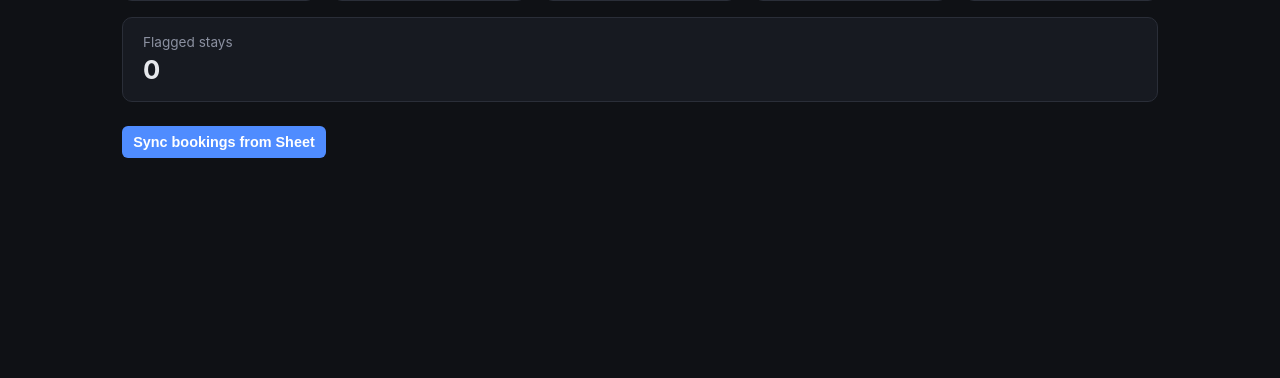
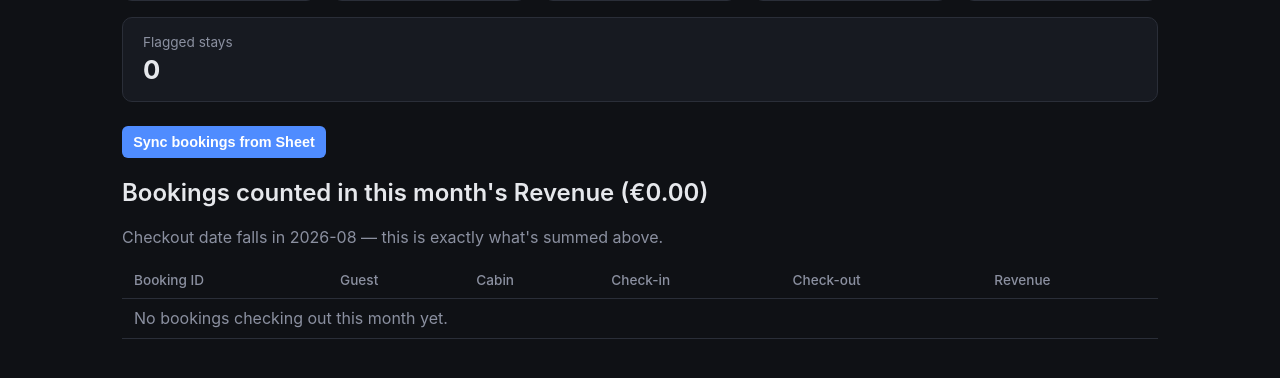
Before and after one commit to bernardocatalaof-star/sollo, a FastAPI app: page / in a window 1280 px wide. Shown: the part 311-689 px from the top of the page. Run offline with FastAPI, Linux system fonts and the light colour scheme.

Commit message:
Show the exact bookings counted toward this month's Revenue on the dashboard
Adds a table under the summary cards listing every booking whose checkout
falls in the current month, with its Sheet reference (booking ID), guest,
cabin, dates, and revenue -- so the total can be cross-checked line by
line against the source Sheet.

```diff
--- a/app/analytics.py
+++ b/app/analytics.py
@@ -13,7 +13,7 @@ import calendar
 from dataclasses import dataclass, field
 from datetime import date
 
-from sqlalchemy.orm import Session
+from sqlalchemy.orm import Session, joinedload
 
 from app.fees import calculate_booking_fees
 from app.models import Booking, Cabin, Expense
@@ -30,6 +30,7 @@ def bookings_closing_in_month(db: Session, year: int, month: int) -> list[Bookin
     start, end = _month_bounds(year, month)
     return (
         db.query(Booking)
+        .options(joinedload(Booking.cabin))
         .filter(Booking.check_out >= start, Booking.check_out <= end)
         .order_by(Booking.check_out)
         .all()
--- a/app/main.py
+++ b/app/main.py
@@ -5,7 +5,7 @@ from fastapi.staticfiles import StaticFiles
 from fastapi.templating import Jinja2Templates
 from sqlalchemy.orm import Session
 
-from app.analytics import financial_summary, landowner_statement
+from app.analytics import bookings_closing_in_month, financial_summary, landowner_statement
 from app.config import settings
 from app.database import Base, SessionLocal, engine
 from app.routers import auth, bookings, expenses, monthly
@@ -30,6 +30,7 @@ def dashboard(request: Request):
         today = date.today()
         statement = landowner_statement(db, today.year, today.month)
         summary = financial_summary(db, today.year, today.month)
+        revenue_bookings = bookings_closing_in_month(db, today.year, today.month)
         needs_google_connect = settings.sheets_source_mode == "oauth_user" and not oauth_is_connected(db)
     finally:
         db.close()
@@ -41,6 +42,7 @@ def dashboard(request: Request):
             "month": today.month,
             "statement": statement,
             "summary": summary,
+            "revenue_bookings": revenue_bookings,
             "needs_google_connect": needs_google_connect,
         },
     )
--- a/app/templates/dashboard.html
+++ b/app/templates/dashboard.html
@@ -41,4 +41,33 @@
 <form class="inline" method="post" action="/sync">
   <button type="submit" {{ "disabled" if needs_google_connect else "" }}>Sync bookings from Sheet</button>
 </form>
+
+<h2>Bookings counted in this month's Revenue (€{{ "%.2f"|format(summary.total_revenue) }})</h2>
+<p class="muted">Checkout date falls in {{ year }}-{{ "%02d"|format(month) }} — this is exactly what's summed above.</p>
+<table>
+  <thead>
+    <tr>
+      <th>Booking ID</th>
+      <th>Guest</th>
+      <th>Cabin</th>
+      <th>Check-in</th>
+      <th>Check-out</th>
+      <th>Revenue</th>
+    </tr>
+  </thead>
+  <tbody>
+    {% for booking in revenue_bookings %}
+    <tr>
+      <td><a class="rowlink" href="/bookings/{{ booking.id }}">{{ booking.external_id }}</a></td>
+      <td>{{ booking.guest_name or "—" }}</td>
+      <td>{{ booking.cabin.name }}</td>
+      <td>{{ booking.check_in }}</td>
+      <td>{{ booking.check_out }}</td>
+      <td>€{{ "%.2f"|format(booking.total_price) }}</td>
+    </tr>
+    {% else %}
+    <tr><td colspan="6" class="muted">No bookings checking out this month yet.</td></tr>
+    {% endfor %}
+  </tbody>
+</table>
 {% endblock %}
```
